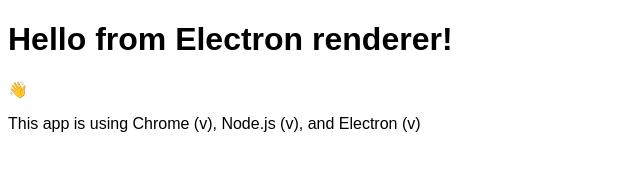
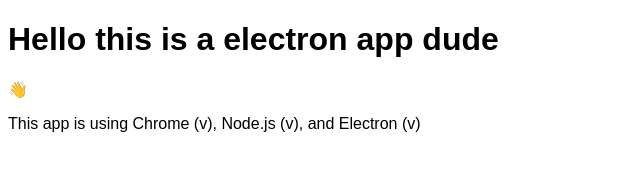
Before and after one commit to viperpi5/my-electron-app, an Electron app: page index.html in a window 800 px wide. Shown: the whole page, without its empty margins (0-640 px from the left). Drawn offline with Linux system fonts and the light colour scheme; no server answers.

Commit message:
Changed the index.html file.

```diff
--- a/index.html
+++ b/index.html
@@ -12,10 +12,10 @@
       content="default-src 'self'; script-src 'self'"
     />
     <link rel="stylesheet" type="text/css" href="index.css" />
-    <title>Hello from Electron renderer!</title>
+    <title>Hello this is a electron app dude</title>
   </head>
   <body>
-    <h1>Hello from Electron renderer!</h1>
+    <h1>Hello this is a electron app dude</h1>
     <p>👋</p>
     <p id="info"></p>
     <p id="ping"></p>
```
